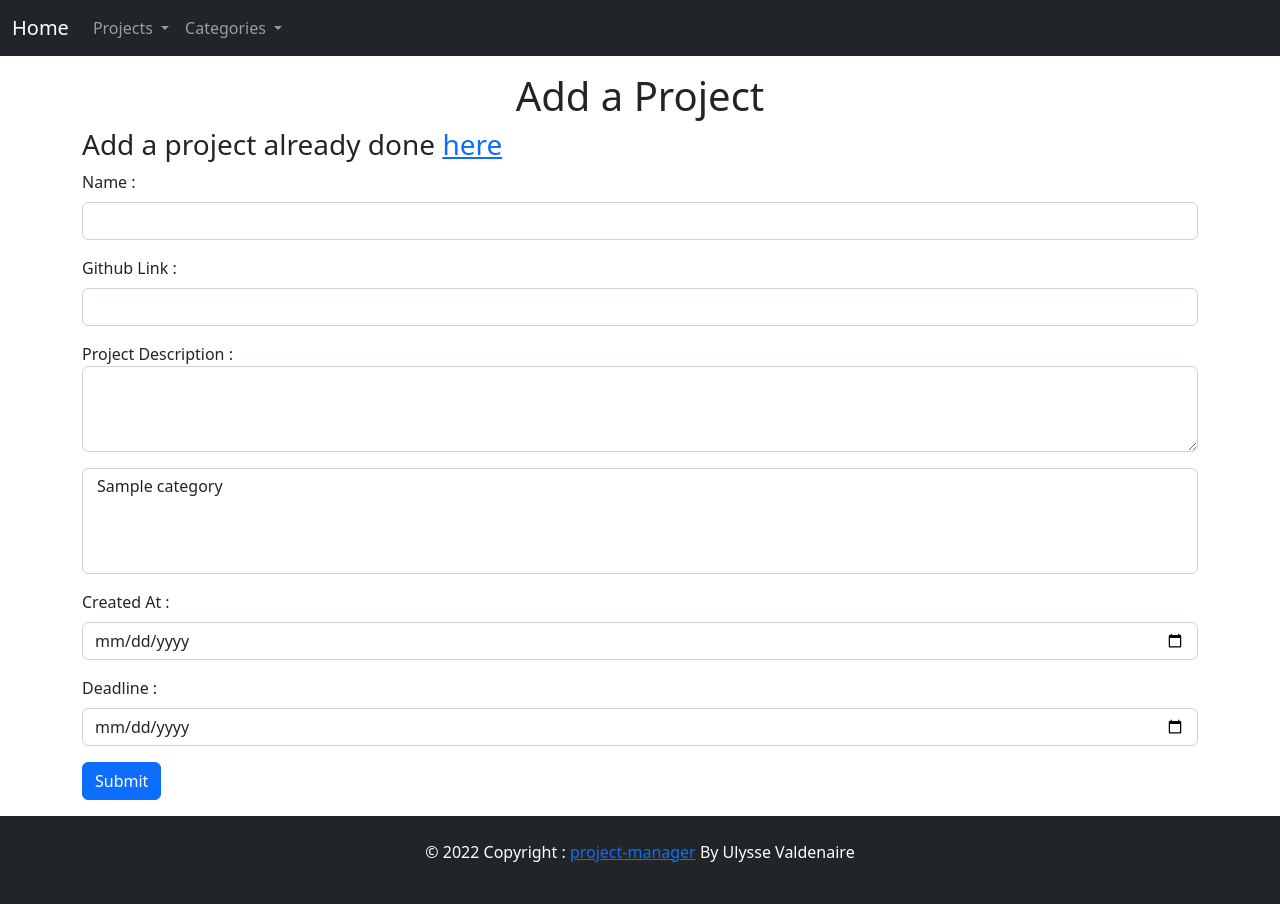
After one commit to UltraViolet33/projects-manager, a PHP site: template App/views/projects/create.php in a window 1280 px wide. The commit adds this page. Run offline with PHP 8.4, Linux system fonts and the light colour scheme; the template is opened without the code that fills it: most values are stand-ins (such as "Sample title", 1, 10 or a date in 2020).

Commit message:
display form page to create project

```diff
--- a/App/views/layouts/header.php
+++ b/App/views/layouts/header.php
@@ -26,7 +26,7 @@
                         <ul class="dropdown-menu" aria-labelledby="navbarDropdown">
                             <li><a class="dropdown-item" href="allProjects.php">All Projects</a></li>
                             <li><a class="dropdown-item" href="portfolioProjects.php">Portfolio Projects</a></li>
-                            <li><a class="dropdown-item" href="addProject.php">Add Project</a></li>
+                            <li><a class="dropdown-item" href="/projects/create">Add Project</a></li>
                         </ul>
                     </li>
                     <li class="nav-item dropdown">
--- /dev/null
+++ b/App/views/projects/create.php
@@ -0,0 +1,38 @@
+<div class="row">
+    <div class="col-12">
+        <h1 class="text-center">Add a Project</h1>
+        <h3>Add a project already done <a href="./addProjectDone.php">here</a></h3>
+        <form action="" method="POST">
+            <div class="mb-3">
+                <label for="name" class="form-label">Name : </label>
+                <input type="text" class="form-control" name="name" value="<?= isset($_POST['name']) ? $_POST['name'] : null ?>">
+            </div>
+            <div class="mb-3">
+                <label for="github_link" class="form-label">Github Link : </label>
+                <input type="text" class="form-control" name="github_link" value="<?= isset($_POST['github_link']) ? $_POST['github_link'] : null ?>">
+            </div>
+            <div class="mb-3">
+                <label for="description">Project Description : </label>
+                <textarea class="form-control" name="description" rows="3"><?= isset($_POST['description']) ? $_POST['description'] : null ?></textarea>
+            </div>
+            <div class="mb-3">
+                <select name="categories[]" class="form-select" multiple>
+                    <?php foreach ($allCategories as $category) : ?>
+                        <option value="<?= $category->id_categorie ?>"><?= $category->name ?></option>
+                    <?php endforeach; ?>
+                </select>
+            </div>
+            <div class="mb-3">
+                <label for="created_at" class="form-label">Created At :</label>
+                <input type="date" class="form-control" name="created_at" value="<?= isset($_POST['created_at']) ? htmlspecialChars($_POST['created_at']) : null ?>">
+            </div>
+            <div class="mb-3">
+                <label for="deadline" class="form-label">Deadline :</label>
+                <input type="date" class="form-control" name="deadline" value="<?= isset($_POST['deadline']) ? htmlspecialChars($_POST['deadline']) : null ?>">
+            </div>
+            <input class="btn btn-primary" type="submit" value="Submit" name="addProject">
+        </form>
+        <div class="bg-danger">
+        </div>
+    </div>
+</div>
--- a/public/index.php
+++ b/public/index.php
@@ -9,6 +9,9 @@ $router = new Router();
 
 // projects
 $router->get('/', ['App\Controllers\ProjectController', 'index']);
+
+$router->get('/projects/create', ['App\Controllers\ProjectController', 'create']);
+$router->post('/projects/create', ['App\Controllers\ProjectController', 'create']);
 
 
 // categories
```
Also changed, not shown: App/Controllers/ProjectController.php (+16 -0 lines).
